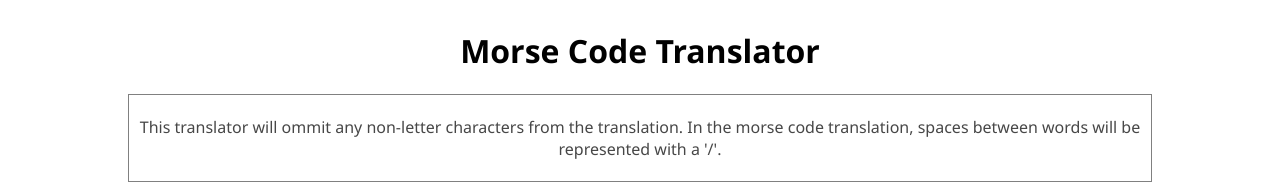
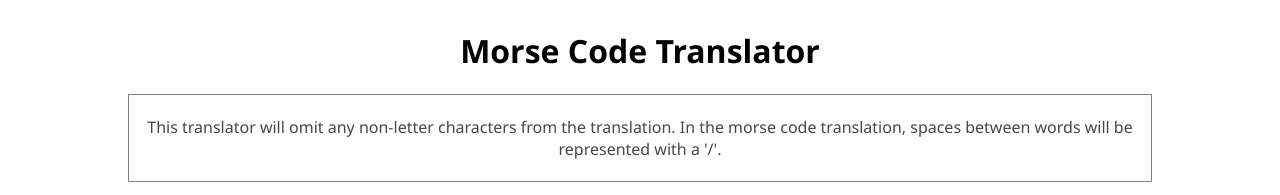
Before and after one commit to marorcas/morse-code-translator, a website with bundled scripts: page index.html in a window 1280 px wide. Shown: the top 195 px of the page. Built offline with nearby package versions, Linux system fonts and the light colour scheme.

Commit message:
Update index.html

```diff
--- a/index.html
+++ b/index.html
@@ -12,7 +12,7 @@
             <h1 class="heading">Morse Code Translator</h1>
 
             <div class="instructions__container">
-                <p id="instructions">This translator will ommit any non-letter characters from the translation. In the morse code translation, spaces between words will be represented with a '/'.</p>
+                <p id="instructions">This translator will omit any non-letter characters from the translation. In the morse code translation, spaces between words will be represented with a '/'.</p>
             </div>
 
             <div class="translator">
```
